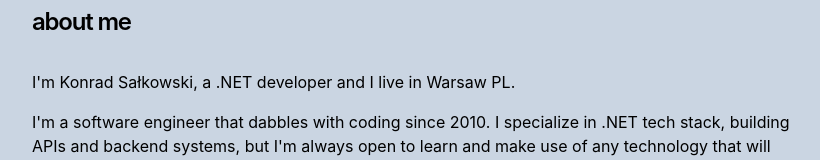
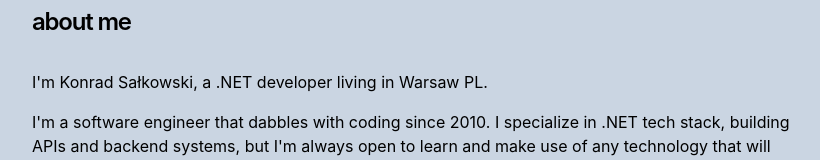
Before and after one commit to ksalk/ksalk.github.io, a Next.js app: page /about in a window 1280 px wide. Shown: the part 158-318 px from the top of the page, without its empty margins (224-1044 px from the left). Built offline with nearby package versions, Linux system fonts and the light colour scheme.

Commit message:
Updated bio

```diff
--- a/app/about/page.tsx
+++ b/app/about/page.tsx
@@ -13,7 +13,7 @@ export default function Page() {
         about me
       </h1>
       <p className="mb-4">
-        {`I'm Konrad Sałkowski, a .NET developer and I live in Warsaw PL.`}
+        {`I'm Konrad Sałkowski, a .NET developer living in Warsaw PL.`}
       </p>
       <p className="mb-4">
         {`I'm a software engineer that dabbles with coding since 2010. I specialize in .NET tech stack, building APIs and backend systems, but I'm always open to learn and make use of any technology that will help me in my projects.
```
